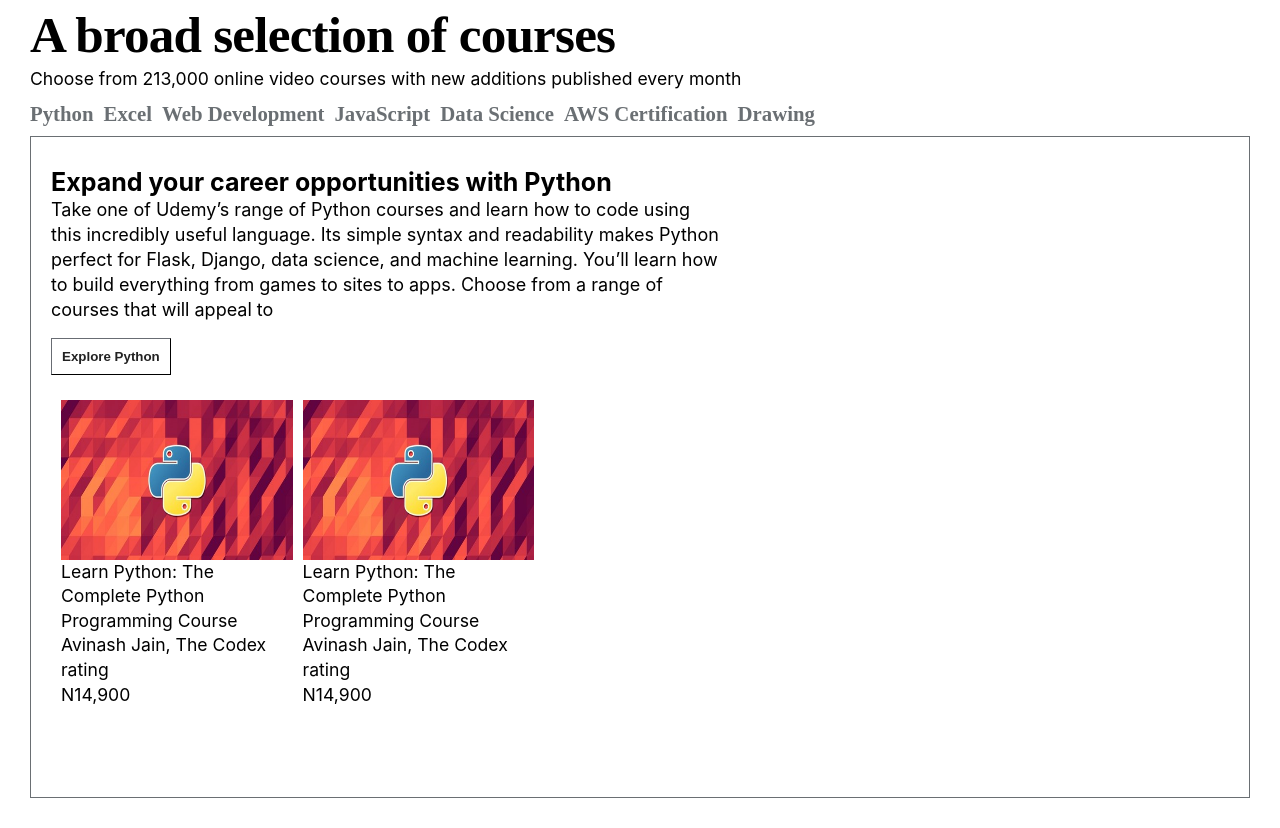
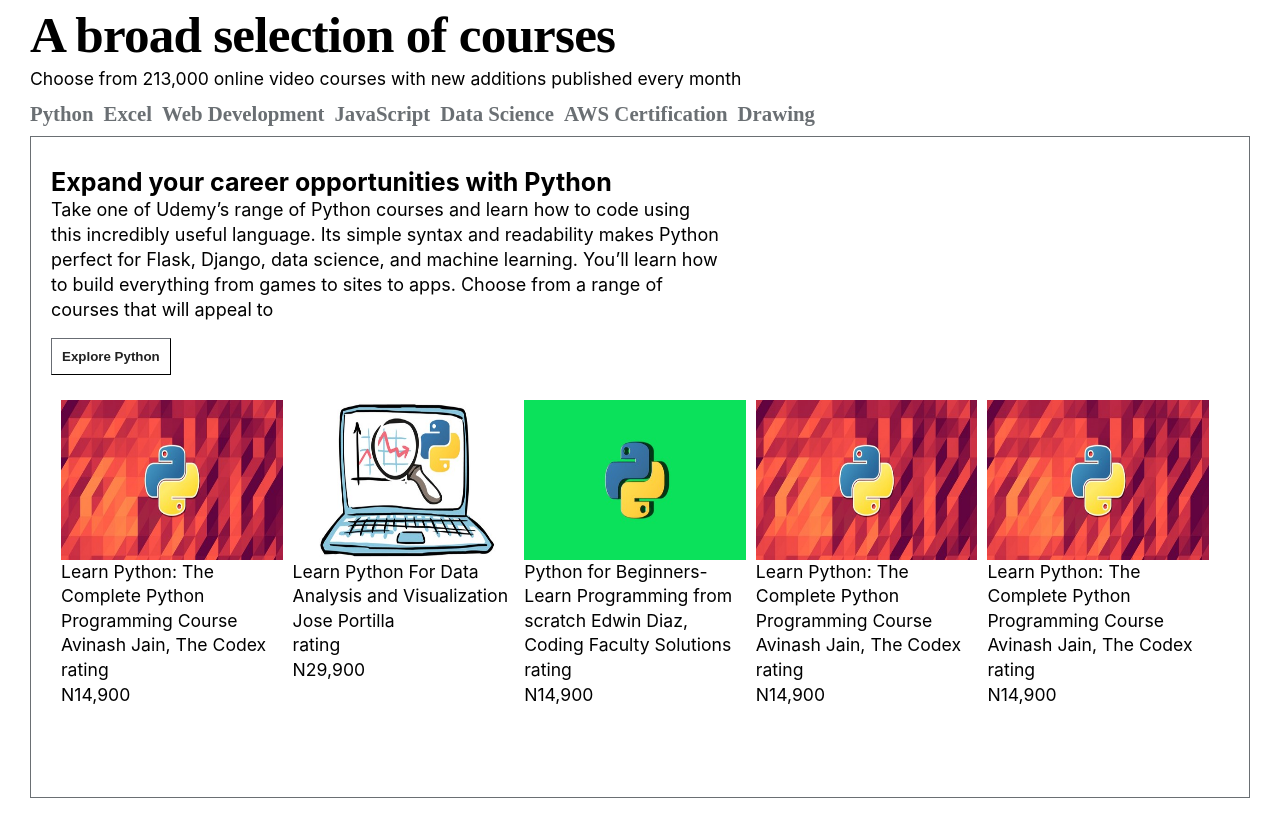
Before and after one commit to mystry22/udemyclone, a plain HTML site: page index.html in a window 1280 px wide. Shown: the part 577-1405 px from the top of the page. Drawn offline with Linux system fonts and the light colour scheme; files whose address does not match are found by name.

Commit message:
another update

```diff
--- a/index.html
+++ b/index.html
@@ -90,6 +90,48 @@
                         </div>
                         <div class="card-item">
                             <div class="card-item-image">
+                                <img src="./assets/cpu.jpg" width="100%" height="100%" />
+                            </div>
+                            <span class="card-item-title">
+                                Learn Python For Data Analysis and Visualization
+                            </span>
+
+                            <span class="card-item-author">
+                                Jose Portilla
+                            </span><br />
+                            <span>
+                                rating
+                            </span><br />
+
+                            <span>
+                                N29,900
+                            </span>
+
+                        </div>
+
+                        <div class="card-item">
+                            <div class="card-item-image">
+                                <img src="./assets/python_green.jpg" width="100%" height="100%" />
+                            </div>
+                            <span class="card-item-title">
+                                Python for Beginners-Learn Programming from scratch
+                            </span>
+
+                            <span class="card-item-author">
+                                Edwin Diaz, Coding Faculty Solutions
+                            </span><br />
+                            <span>
+                                rating
+                            </span><br />
+
+                            <span>
+                                N14,900
+                            </span>
+
+                        </div>
+
+                        <div class="card-item">
+                            <div class="card-item-image">
                                 <img src="./assets/python.jpg" width="100%" height="100%" />
                             </div>
                             <span class="card-item-title">
@@ -108,6 +150,28 @@
                             </span>
 
                         </div>
+
+                        <div class="card-item">
+                            <div class="card-item-image">
+                                <img src="./assets/python.jpg" width="100%" height="100%" />
+                            </div>
+                            <span class="card-item-title">
+                                Learn Python: The Complete Python Programming Course
+                            </span>
+
+                            <span class="card-item-author">
+                                Avinash Jain, The Codex
+                            </span><br />
+                            <span>
+                                rating
+                            </span><br />
+
+                            <span>
+                                N14,900
+                            </span>
+
+                        </div>
+
                     </div>
 
 
```
